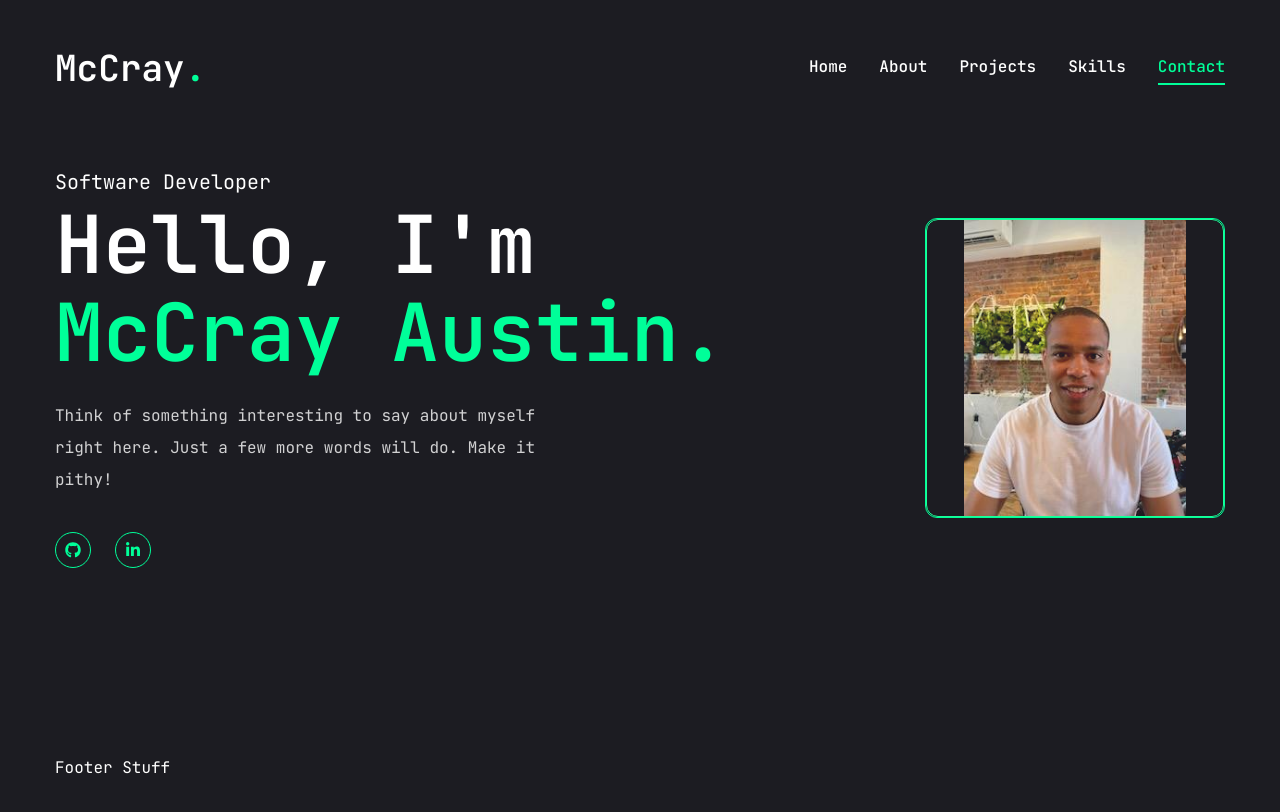
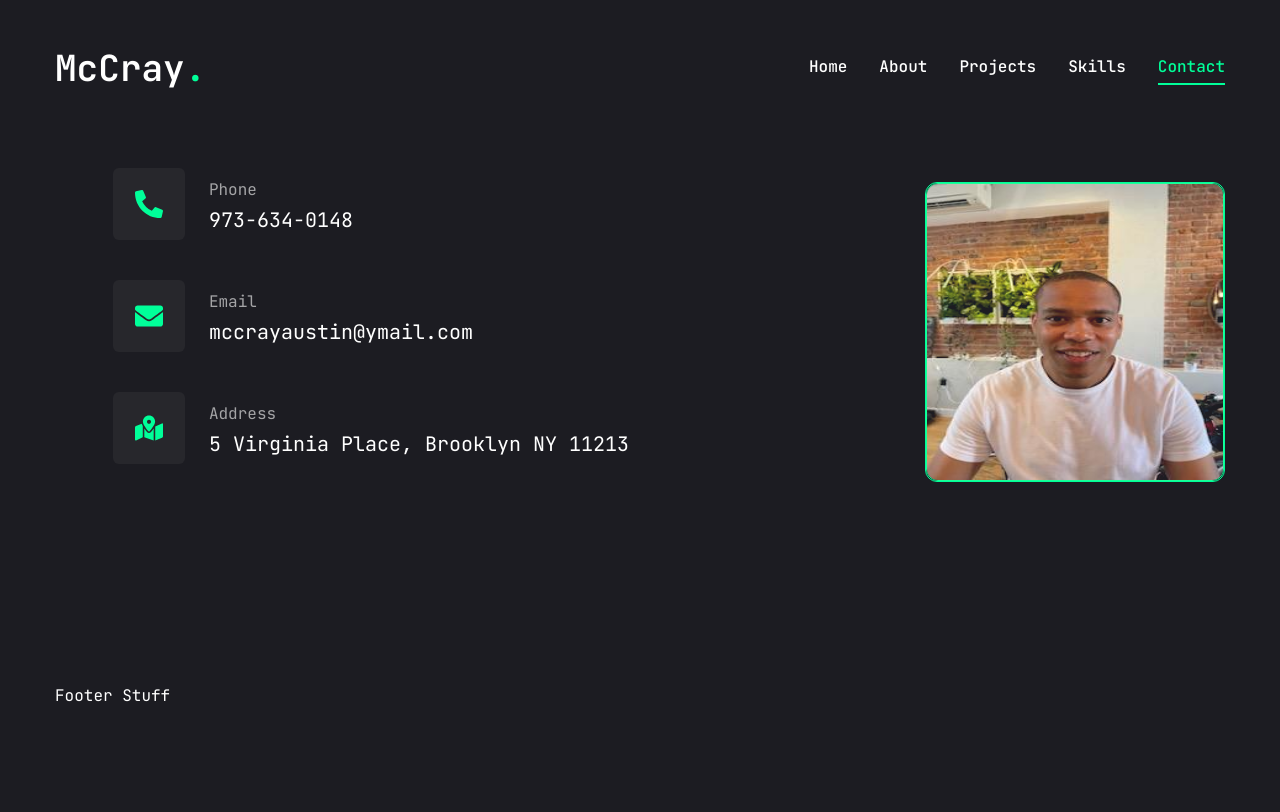
Before and after one commit to mmaustin/mccray-portfolio, a Next.js app in the folder next-portfolio/: page /contact in a window 1280 px wide. Shown: the top 812 px of the page. Built offline with nearby package versions, Linux system fonts and the light colour scheme.

Commit message:
Completed contact page

```diff
--- a/next-portfolio/app/contact/page.jsx
+++ b/next-portfolio/app/contact/page.jsx
@@ -16,7 +16,7 @@ const info = [
   {
     icon: <FaMapMarkedAlt />,
     title: "Address",
-    description: "5 Virginia Place, 2nd Floor, Brooklyn NY 11213"
+    description: "5 Virginia Place, Brooklyn NY 11213"
   }
 ]
 
@@ -25,21 +25,35 @@ const ContactPage = () => {
     <section className="h-full">
       <div className="container mx-auto h-full">
         <div className="flex flex-col lg:flex-row items-center justify-between lg:pt-8 lg:pb-24">
-          <div className="text-center lg:text-left order-2 lg:order-none">
-            <span className="text-xl">Software Developer</span>
-            <h1 className="h1 mb-6">Hello, I'm <br />
-              <span className="text-accent">McCray Austin.</span>
-            </h1>
-            <p className="max-w-[500px] mb-9 text-white/80">
-              Think of something interesting to say about myself right here. Just a few more words will do.  Make it pithy!
-            </p>
-            <div className="flex flex-col lg:flex-row items-center gap-8">
-              <div className="mb-8 lg:mb-0">
-                <SocialMedia containerStyles="flex gap-6" iconStyles="w-9 h-9 border border-accent rounded-full flex justify-center items-center text-accent text-base hover:bg-accent hover:text-primary hover:transition-all duration-500" />
-              </div>
+          <div className="lg:w-[54%] text-center lg:text-left ">
+            <div className="flex-1 flex flex-col items-center lg:justify-end mb-8">
+              <ul className="flex flex-col gap-10">
+                {info.map((item, i) => {
+                  return (
+                    <li key={i} className="flex items-center gap-6">
+                      <div className="w-[52px] h-[52px] lg:w-[72px] lg:h-[72px] bg-[#27272c] text-accent rounded-md flex items-center justify-center">
+                        <div className="text-[28px]">
+                          {item.icon}
+                        </div>
+                      </div>
+                      <div className="flex-1">
+                        <p className="text-white/60">{item.title}</p>
+                        <h3 className="text-xl">{item.description}</h3>
+                      </div>
+                    </li>
+                  )
+                })}
+              </ul>
+              {/* <div className="w-auto">
+                <div className="flex flex-col lg:flex-row items-center gap-8">
+                  <div className="mb-8 lg:mb-0 mt-6">
+                    <SocialMedia containerStyles="flex gap-6" iconStyles="w-9 h-9 border border-accent rounded-full flex justify-center items-center text-accent text-base hover:bg-accent hover:text-primary hover:transition-all duration-500" />
+                  </div>
+                </div>
+              </div> */}
             </div>
           </div>
-          <div className="order-1 lg:order-none mb-8 lg:mb-0 rounded-xl border border-accent">
+          <div className=" mb-8 lg:mb-0 rounded-xl border border-accent">
             <Photo />
           </div>
         </div>
--- a/next-portfolio/components/Photo.jsx
+++ b/next-portfolio/components/Photo.jsx
@@ -24,9 +24,9 @@ const Photo = () => {
           <Image
             src="/photo.jpeg"
             priority
-            style={{ objectFit: "contain" }}
+            // style={{ objectFit: "contain" }}
             fill
-            quality={100}
+            // quality={100}
             // width={100}
             // height={100}
             alt="my photo"
```
